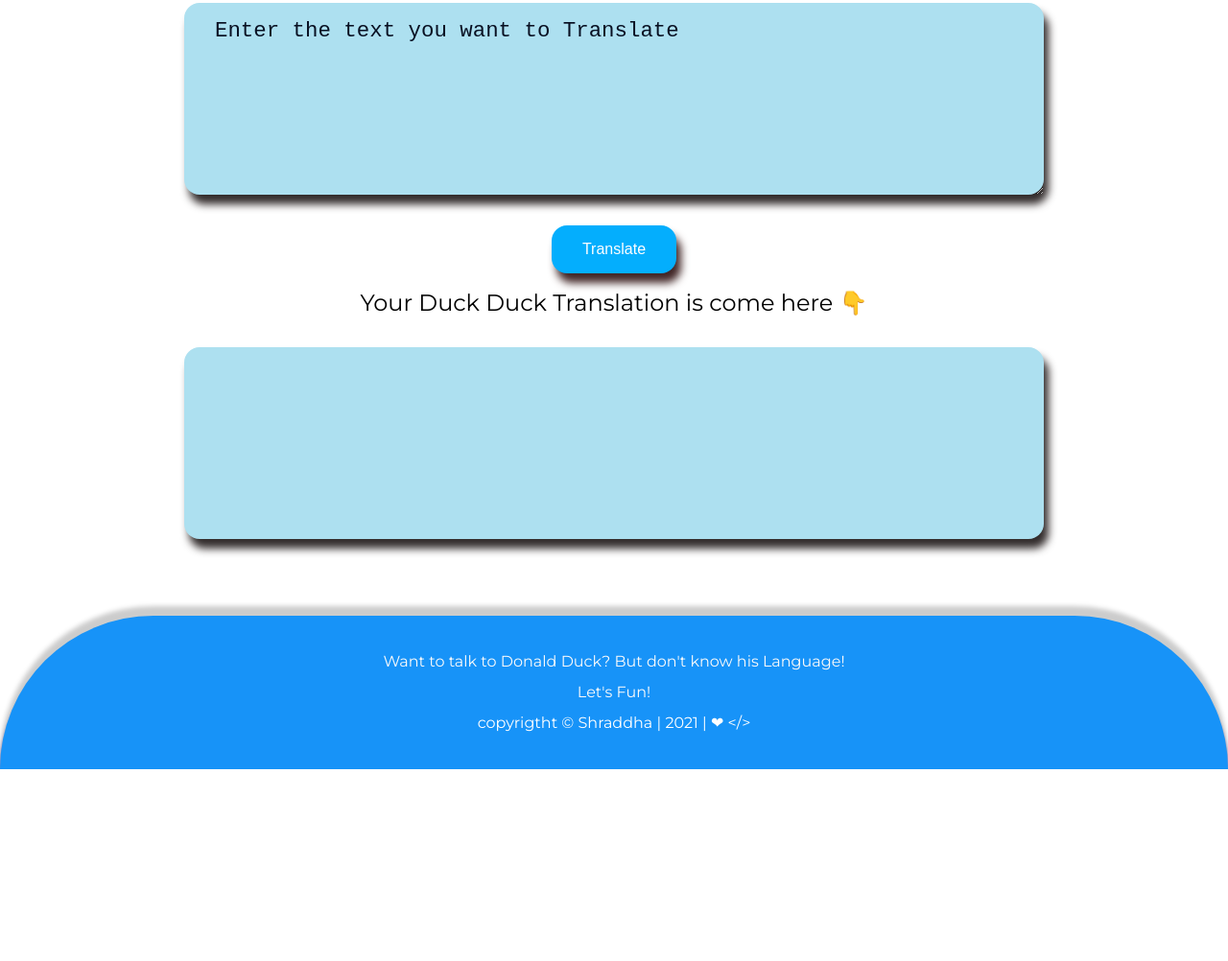
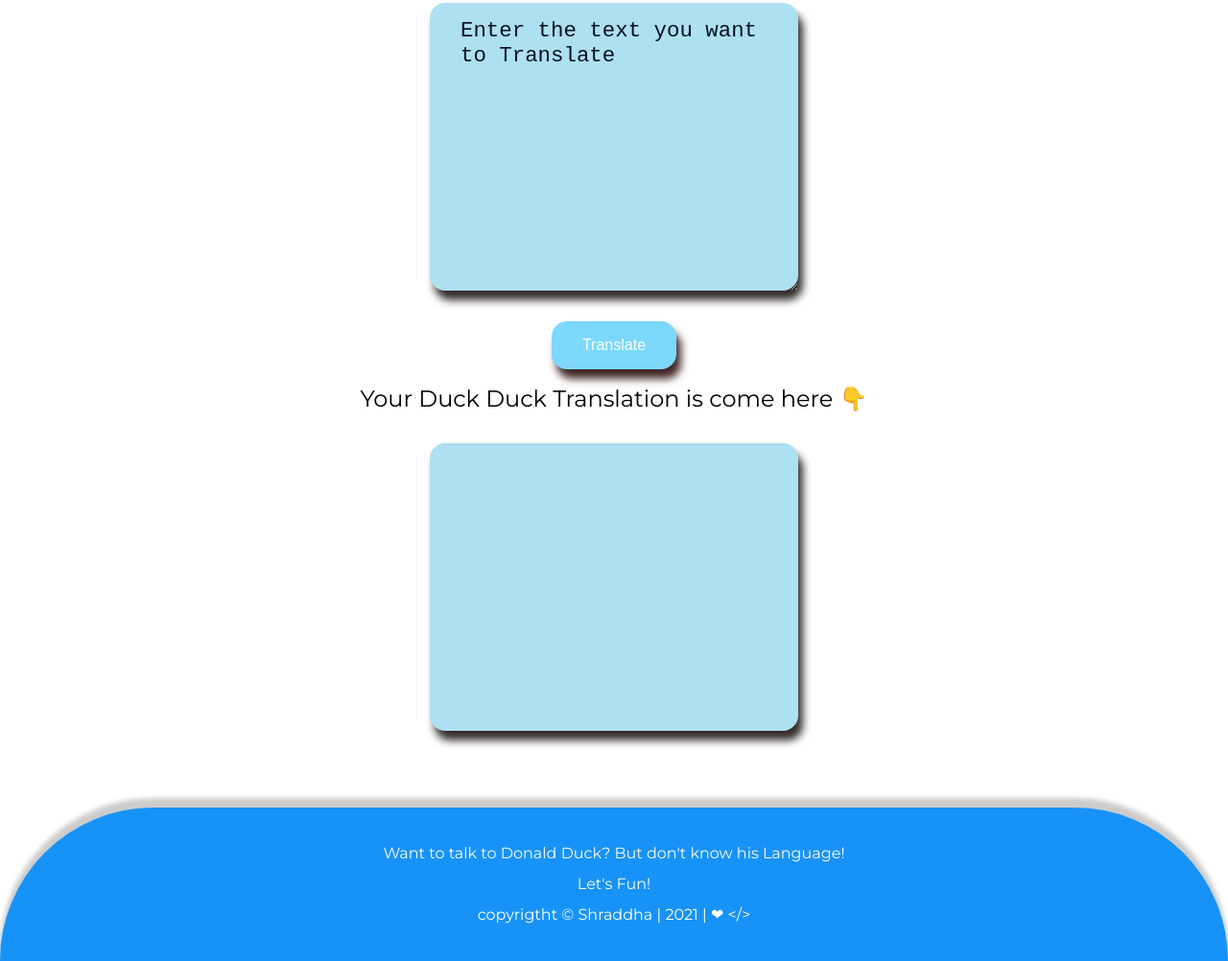
Before and after one commit to shraddha15-creator/donald_duck_translator, a plain HTML site: page index.html in a window 1280 px wide. Shown: the part 448-1450 px from the top of the page at 96% size. Before the commit the page ends 1250 px from the top, so only its background shows below. Drawn offline with nearby package versions, Linux system fonts and the light colour scheme.

Commit message:
style updated

```diff
--- a/style.css
+++ b/style.css
@@ -45,11 +45,11 @@
     .btn {
         border-radius: 10px;
         background: #181313;
-        box-shadow: 28px 28px 56px #0c007c, -28px -28px 56px #100194;
+        box-shadow: 28px 28px 56px #7ec0fd, -28px -28px 56px #69bbff;
         margin: auto;
         margin-left: 1rem;
         margin-right: 1rem;
-        background-color: #04aefd;
+        background-color: #7cd8fc;
         display: inline-block;
         padding: 1rem 2rem;
         border-radius: 1rem;
@@ -77,12 +77,12 @@
     div,
     textarea {
         margin: 2rem;
-        width: 70%;
-        height: 200px;
+        width: 30%;
+        height: 300px;
         padding: 1rem 2rem;
         box-sizing: border-box;
         border-radius: 1rem;
-        border: none;
+        border: 1rem;
         font-size: 1.4rem;
         background-color: rgb(173, 224, 240);
         box-shadow: 5px 10px 8px rgb(51, 45, 45);
@@ -110,7 +110,7 @@
         text-align: center;
         font-size: 1rem;
         line-height: 2rem;
-        box-shadow: 0px 10px 5px rgb(17, 1, 112), 0px -10px 5px #ccc;
+        box-shadow: 0px 10px 5px rgb(85, 184, 241), 0px -10px 5px #ccc;
         color: rgb(250, 250, 250);
     }
 
```
